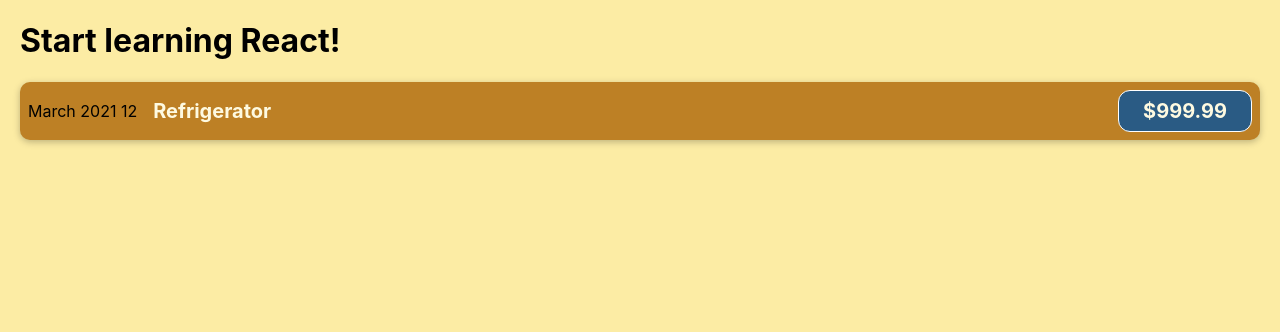
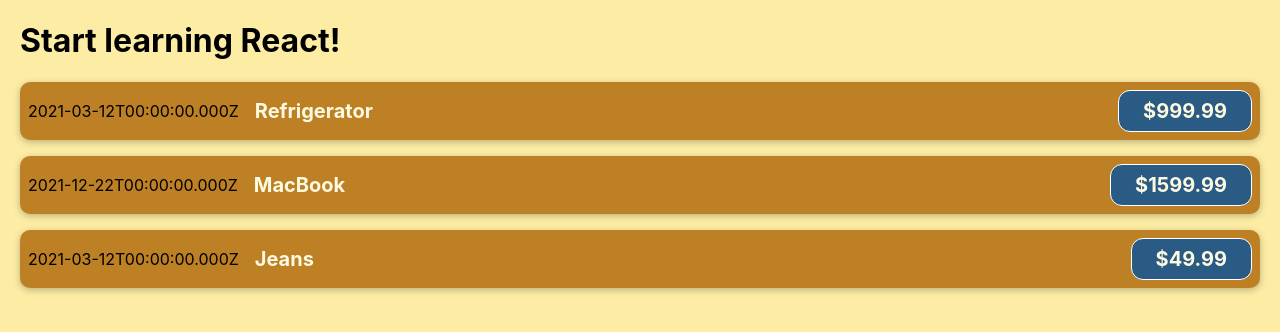
Before and after one commit to IvanBanifatsyeu/react-course-app, a React (Create React App) app: page / in a window 1280 px wide. Shown: the top 332 px of the page. Built offline with nearby package versions, Linux system fonts and the light colour scheme.

Commit message:
13 Passing Data Using props

```diff
--- a/src/App.js
+++ b/src/App.js
@@ -1,12 +1,42 @@
 import CostItem from "./components/CostItem";
 
 function App() {
-  return (
-    <div>
-      <h1>Start learning React!</h1>
-      <CostItem />
-    </div>
-  );
+	const costs = [
+		{
+			date: new Date(2021, 2, 12),
+			description: "Refrigerator",
+			amount: 999.99,
+		},
+		{
+			date: new Date(2021, 11, 22),
+			description: "MacBook",
+			amount: 1599.99,
+		},
+		{
+			date: new Date(2021, 2, 12),
+			description: "Jeans",
+			amount: 49.99,
+		},
+	];
+
+	return (
+		<div>
+			<h1>Start learning React!</h1>
+			<CostItem
+				date={costs[0].date}
+				description={costs[0].description}
+				amount={costs[0].amount}
+			/>
+			<CostItem
+      date={costs[1].date}
+      description={costs[1].description}
+      amount={costs[1].amount} />
+			<CostItem
+      date={costs[2].date}
+      description={costs[2].description}
+      amount={costs[2].amount} />
+		</div>
+	);
 }
 
 export default App;
--- a/src/components/CostItem.css
+++ b/src/components/CostItem.css
@@ -17,6 +17,7 @@
     flex-flow: column-reverse;
     justify-content: flex-start;
     flex: 1;
+
   }
 
   .cost-item h2 {
--- a/src/components/CostItem.jsx
+++ b/src/components/CostItem.jsx
@@ -1,12 +1,13 @@
-import './CostItem.css'
+import "./CostItem.css";
 
-function CostItem() {
+function CostItem(props) {
+
 	return (
-		<div className='cost-item'>
-			<div >March 2021 12</div>
-			<div className='cost-item__description'>
-				<h2>Refrigerator</h2>
-				<div className='cost-item__price' >$999.99</div>
+		<div className="cost-item">
+			<div>{props.date.toISOString()}</div>
+			<div className="cost-item__description">
+				<h2>{props.description}</h2>
+				<div className="cost-item__price">${props.amount}</div>
 			</div>
 		</div>
 	);
```
